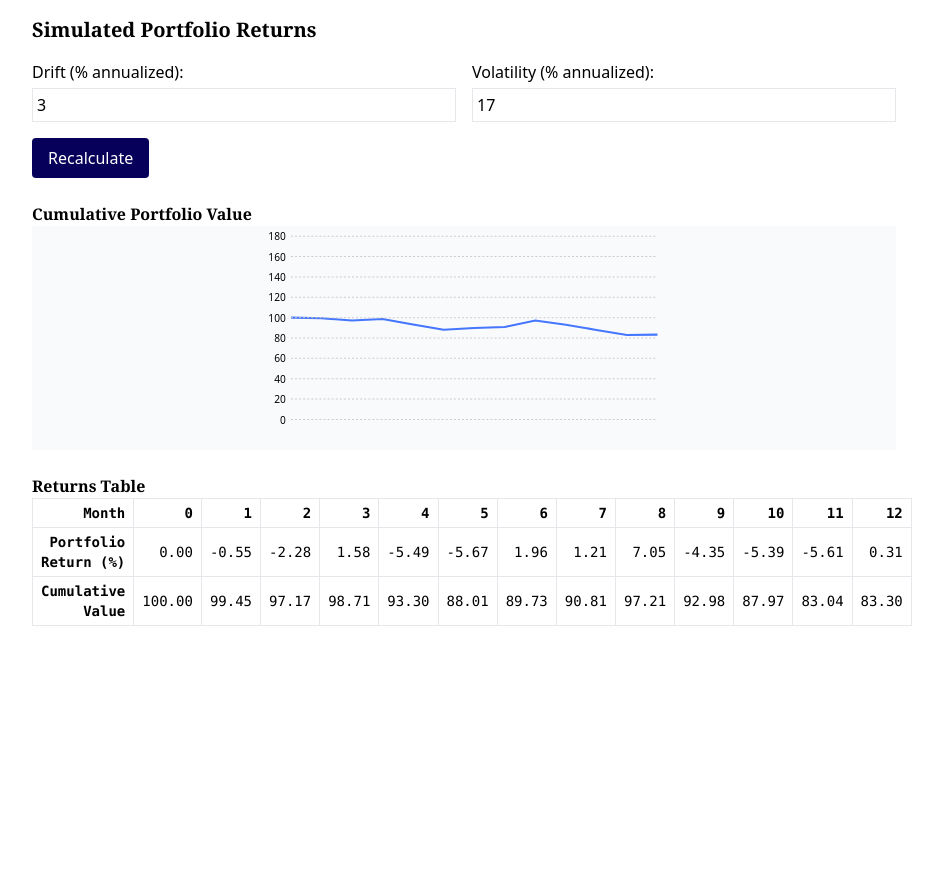
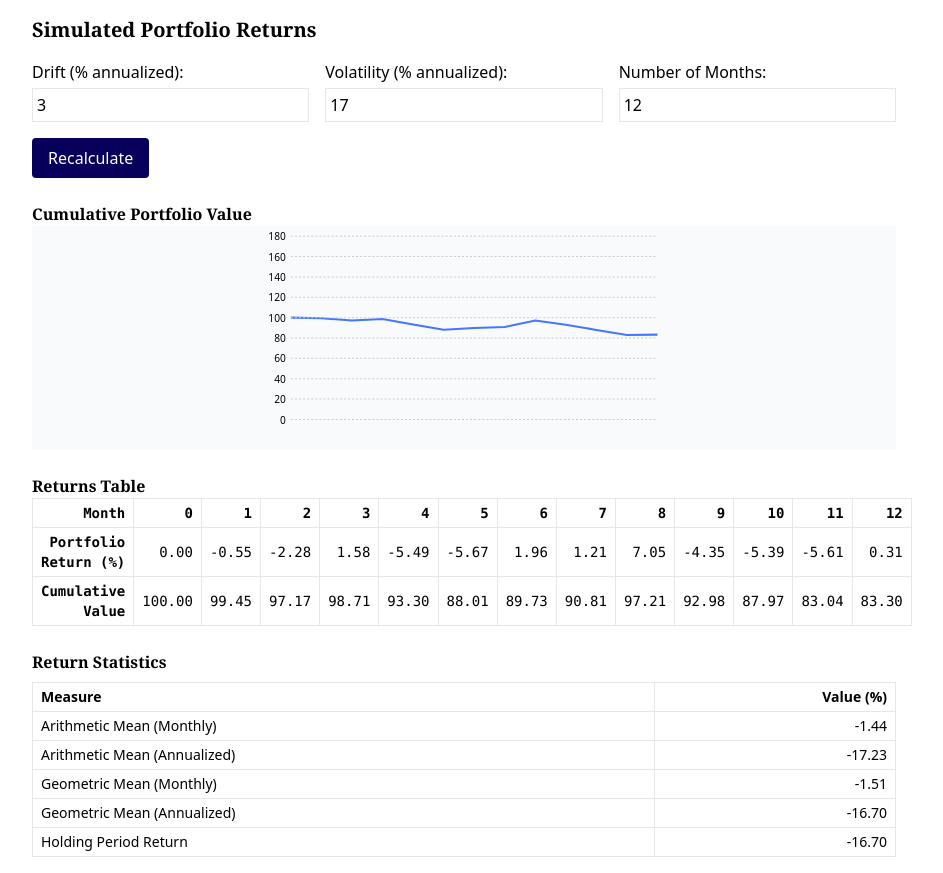
Before and after one commit to PaulReadCFA/lm1_los2, a React (Vite) app: page / in a window 1280 px wide. Both pictures are taken after a click on the button "Recalculate". Shown: the whole page, without its empty margins (176-1119 px from the left). Before the commit the page ends 800 px from the top, so only its background shows below. Built offline with nearby package versions, Linux system fonts and the light colour scheme; the HTML template or start-up script is replaced by a standard one.

Commit message:
Update App.jsx
Added box

```diff
--- a/src/App.jsx
+++ b/src/App.jsx
@@ -3,13 +3,13 @@ import { useState } from 'react';
 export default function SimulatedReturnsTool() {
   const [drift, setDrift] = useState(3);
   const [volatility, setVolatility] = useState(17);
+  const [months, setMonths] = useState(12);
   const [cumulativeData, setCumulativeData] = useState([]);
   const [returnData, setReturnData] = useState([]);
   const [stats, setStats] = useState({});
   const [chartKey, setChartKey] = useState(0);
 
   function simulateReturns() {
-    const months = 12;
     let returns = [];
     let cumulative = [100];
 
@@ -39,21 +39,12 @@ export default function SimulatedReturnsTool() {
     setChartKey(prev => prev + 1);
   }
 
-  const labels = Array.from({ length: 13 }, (_, i) => `Month ${i}`);
-  const statKeys = [
-    ['Arithmetic Mean (Monthly)', 'arithMean'],
-    ['Geometric Mean (Monthly)', 'geomMean'],
-    ['Arithmetic Mean (Annualized)', 'arithMeanAnnual'],
-    ['Geometric Mean (Annualized)', 'geomMeanAnnual'],
-    ['Holding Period Return', 'holdingPeriod']
-  ];
-  const barStats = statKeys.map(([label, key]) => ({ label, value: stats[key] ? stats[key] * 100 : 0 }));
-  const fixedBarMax = 10;
+  const labels = Array.from({ length: months + 1 }, (_, i) => `Month ${i}`);
 
   return (
     <div className="p-4 max-w-4xl mx-auto font-sans text-black">
       <h1 className="text-xl font-bold font-serif mb-4">Simulated Portfolio Returns</h1>
-      <div className="grid grid-cols-2 gap-4 mb-4">
+      <div className="grid grid-cols-3 gap-4 mb-4">
         <div>
           <label className="block mb-1">Drift (% annualized):</label>
           <input type="number" value={drift} onChange={e => setDrift(Number(e.target.value))} className="border p-1 w-full" />
@@ -61,6 +52,10 @@ export default function SimulatedReturnsTool() {
         <div>
           <label className="block mb-1">Volatility (% annualized):</label>
           <input type="number" value={volatility} onChange={e => setVolatility(Number(e.target.value))} className="border p-1 w-full" />
+        </div>
+        <div>
+          <label className="block mb-1">Number of Months:</label>
+          <input type="number" value={months} onChange={e => setMonths(Number(e.target.value))} className="border p-1 w-full" />
         </div>
       </div>
       <button onClick={simulateReturns} className="bg-[#06005A] text-white px-4 py-2 rounded">Recalculate</button>
@@ -123,13 +118,28 @@ export default function SimulatedReturnsTool() {
                 </tr>
               </tbody>
             </table>
-</div>
+          </div>
 
-
+          <div className="mt-6">
+            <h2 className="font-semibold font-serif">Return Statistics</h2>
+            <table className="table-auto border w-full text-sm mt-2">
+              <thead>
+                <tr>
+                  <th className="border px-2 py-1 text-left">Measure</th>
+                  <th className="border px-2 py-1 text-right">Value (%)</th>
+                </tr>
+              </thead>
+              <tbody>
+                <tr><td className="border px-2 py-1">Arithmetic Mean (Monthly)</td><td className="border px-2 py-1 text-right">{(stats.arithMean * 100).toFixed(2)}</td></tr>
+                <tr><td className="border px-2 py-1">Arithmetic Mean (Annualized)</td><td className="border px-2 py-1 text-right">{(stats.arithMeanAnnual * 100).toFixed(2)}</td></tr>
+                <tr><td className="border px-2 py-1">Geometric Mean (Monthly)</td><td className="border px-2 py-1 text-right">{(stats.geomMean * 100).toFixed(2)}</td></tr>
+                <tr><td className="border px-2 py-1">Geometric Mean (Annualized)</td><td className="border px-2 py-1 text-right">{(stats.geomMeanAnnual * 100).toFixed(2)}</td></tr>
+                <tr><td className="border px-2 py-1">Holding Period Return</td><td className="border px-2 py-1 text-right">{(stats.holdingPeriod * 100).toFixed(2)}</td></tr>
+              </tbody>
+            </table>
+          </div>
         </>
       )}
-
-
     </div>
   );
 }
```
